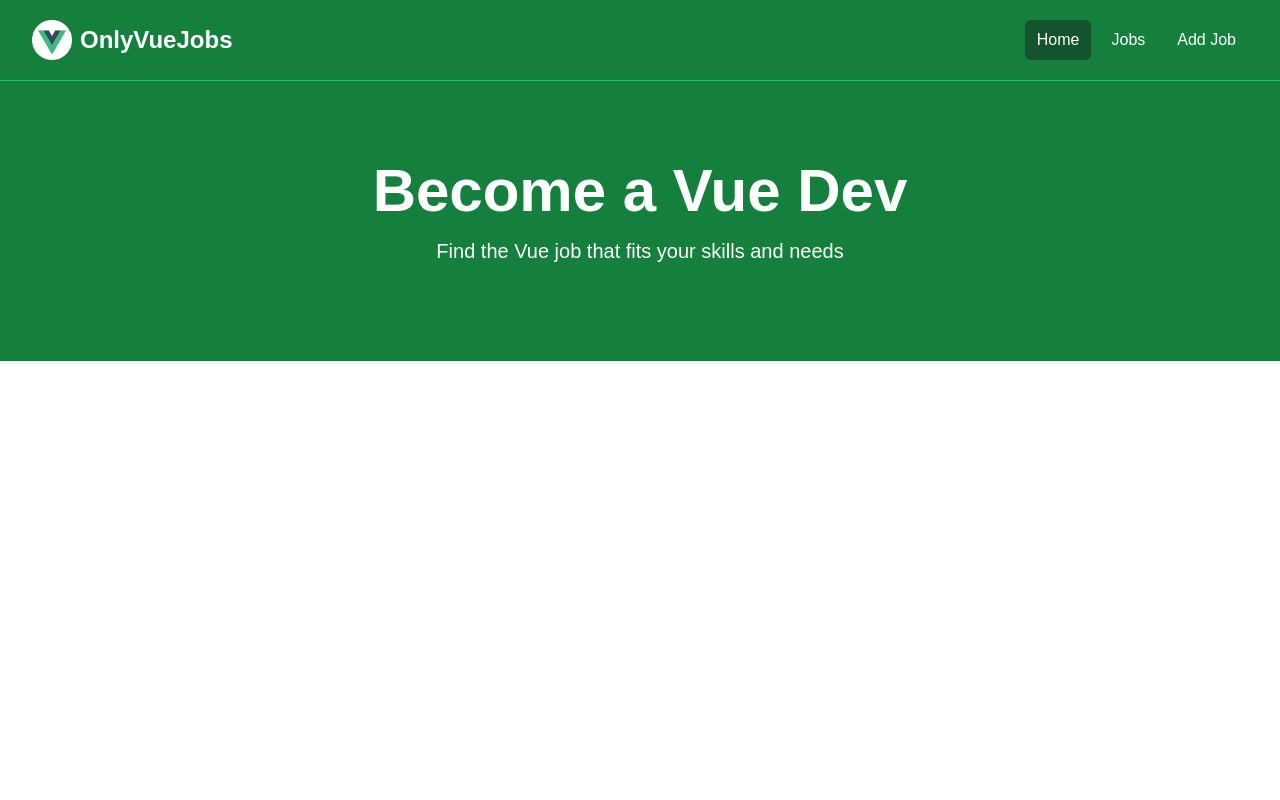
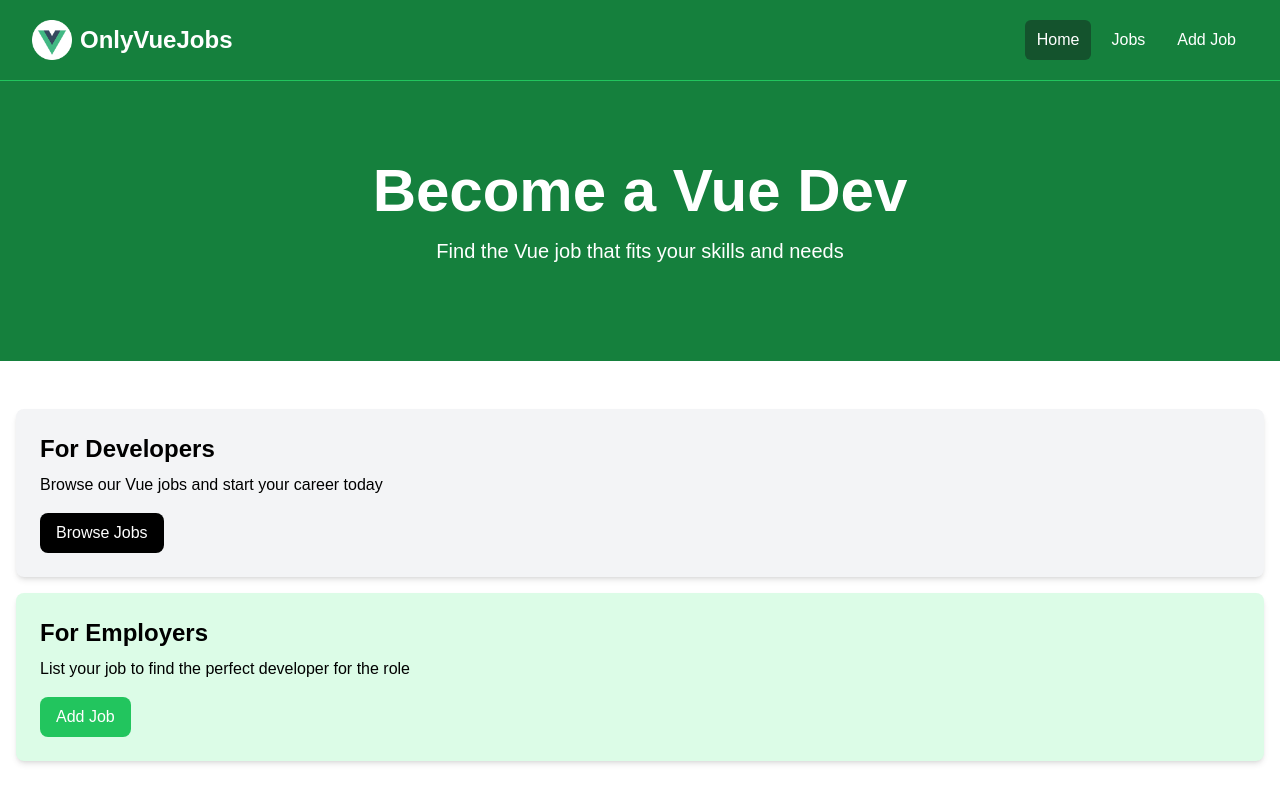
Before and after one commit to esnoko/OnlyVueJobs, a Vue app: page / in a window 1280 px wide. Built offline with nearby package versions, Linux system fonts and the light colour scheme.

Commit message:
Add jobs.json, Card.vue and HomeCards.vue

```diff
--- a/src/App.vue
+++ b/src/App.vue
@@ -1,8 +1,10 @@
 <script setup>
- import Navbar from './components/Navbar.vue';
- import Hero from './components/Hero.vue';
+import Navbar from './components/Navbar.vue';
+import Hero from './components/Hero.vue';
+import HomeCards from './components/HomeCards.vue';
 </script>
 <template>
     <Navbar/>
     <Hero/>
+    <HomeCards/>
 </template>
--- /dev/null
+++ b/src/components/Card.vue
@@ -0,0 +1,16 @@
+<script setup>
+import { defineProps } from 'vue';
+
+defineProps({
+    bg: {
+        type: String,
+        default: 'bg-gray-100',
+    }
+});
+</script>
+
+<template>
+    <div :class="`${bg} p-6 rounded-lg shadow-md`">
+        <slot></slot>
+    </div>
+</template>
--- /dev/null
+++ b/src/components/HomeCards.vue
@@ -0,0 +1,37 @@
+<script setup>
+import Card from './Card.vue';
+
+</script>
+
+<template>
+    <section class="py-4">
+      <div class="container-xl lg:container m-auto">
+        <div class="grid grid-cols-1 md:grid-cols-2 gap-4 p-4 rounded-lg">
+          <Card>
+            <h2 class="text-2xl font-bold">For Developers</h2>
+            <p class="mt-2 mb-4">
+              Browse our Vue jobs and start your career today
+            </p>
+            <a
+              href="jobs.html"
+              class="inline-block bg-black text-white rounded-lg px-4 py-2 hover:bg-gray-700"
+            >
+              Browse Jobs
+            </a>
+          </Card>
+          <Card bg="bg-green-100">
+            <h2 class="text-2xl font-bold">For Employers</h2>
+            <p class="mt-2 mb-4">
+              List your job to find the perfect developer for the role
+            </p>
+            <a
+              href="add-job.html"
+              class="inline-block bg-green-500 text-white rounded-lg px-4 py-2 hover:bg-green-600"
+            >
+              Add Job
+            </a>
+          </Card>
+        </div>
+      </div>
+    </section>
+</template>
```
Also changed, not shown: src/jobs.json (added, +86 -0 lines).
